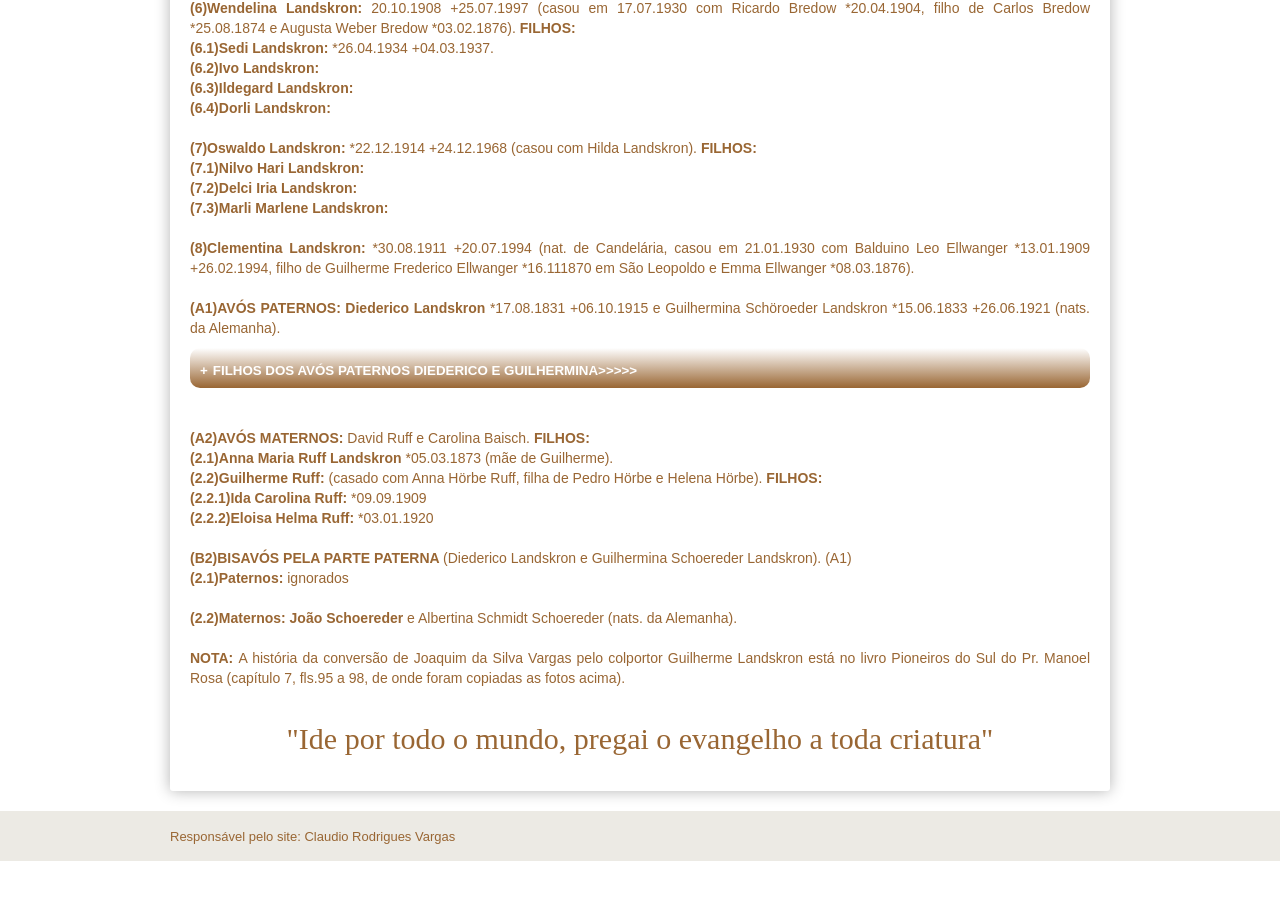
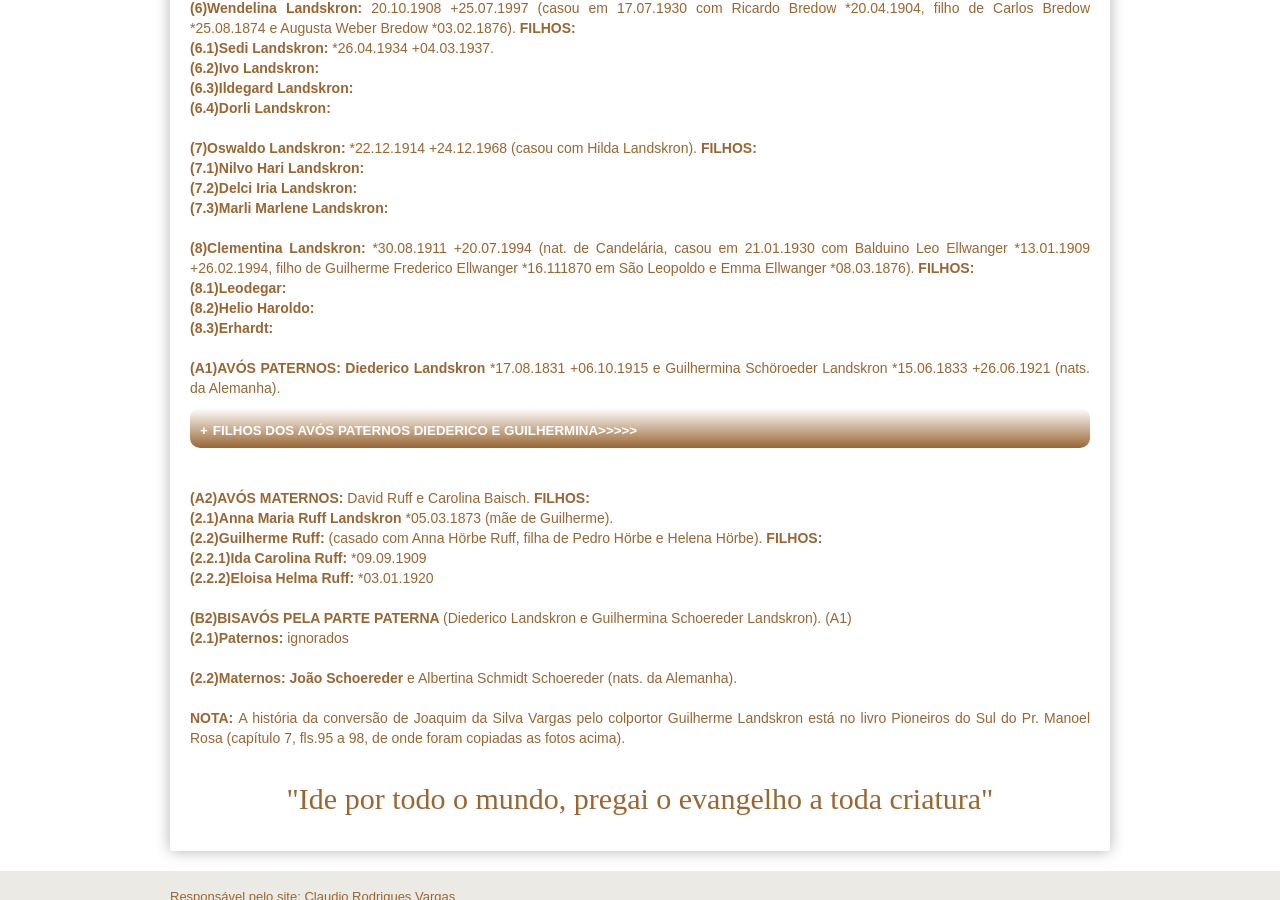
Before and after one commit to claudiovargas1955/claudiovargas1955.github.io, a Jekyll site: the page built from _pages/arvore-genealogica-de-guilherme landskron.html, in a window 1280 px wide and 900 px high, scrolled down 1774 px. Built offline with Jekyll 4.4.1, drawn with Linux system fonts in a browser that asks for light colours; some web fonts are replaced; before the commit the page ends 2635 px from its top, so only the background shows below that.

Commit message:
Update arvore-genealogica-de-guilherme landskron.html

```diff
--- a/_pages/arvore-genealogica-de-guilherme landskron.html
+++ b/_pages/arvore-genealogica-de-guilherme landskron.html
@@ -137,7 +137,10 @@ Frederico Zilch *24.11.1894 e Luiza Kottiwitz Zilch *01.01.1903).<br>
        <b>(7.3)Marli Marlene Landskron: </b><br><br>
 
 <b>(8)Clementina Landskron: </b>*30.08.1911 +20.07.1994 (nat. de Candelária, casou em 21.01.1930 com Balduino Leo Ellwanger *13.01.1909
-+26.02.1994, filho de Guilherme Frederico Ellwanger *16.111870 em São Leopoldo e Emma Ellwanger *08.03.1876).<br><br>
++26.02.1994, filho de Guilherme Frederico Ellwanger *16.111870 em São Leopoldo e Emma Ellwanger *08.03.1876). <b>FILHOS:</b><br>
+<b>(8.1)Leodegar: </b><br>
+<b>(8.2)Helio Haroldo: </b><br>
+<b>(8.3)Erhardt: </b><br><br>
 
 <b>(A1)AVÓS PATERNOS: Diederico Landskron </b>*17.08.1831 +06.10.1915 e Guilhermina Schöroeder Landskron *15.06.1833 +26.06.1921
 (nats. da Alemanha).
```
